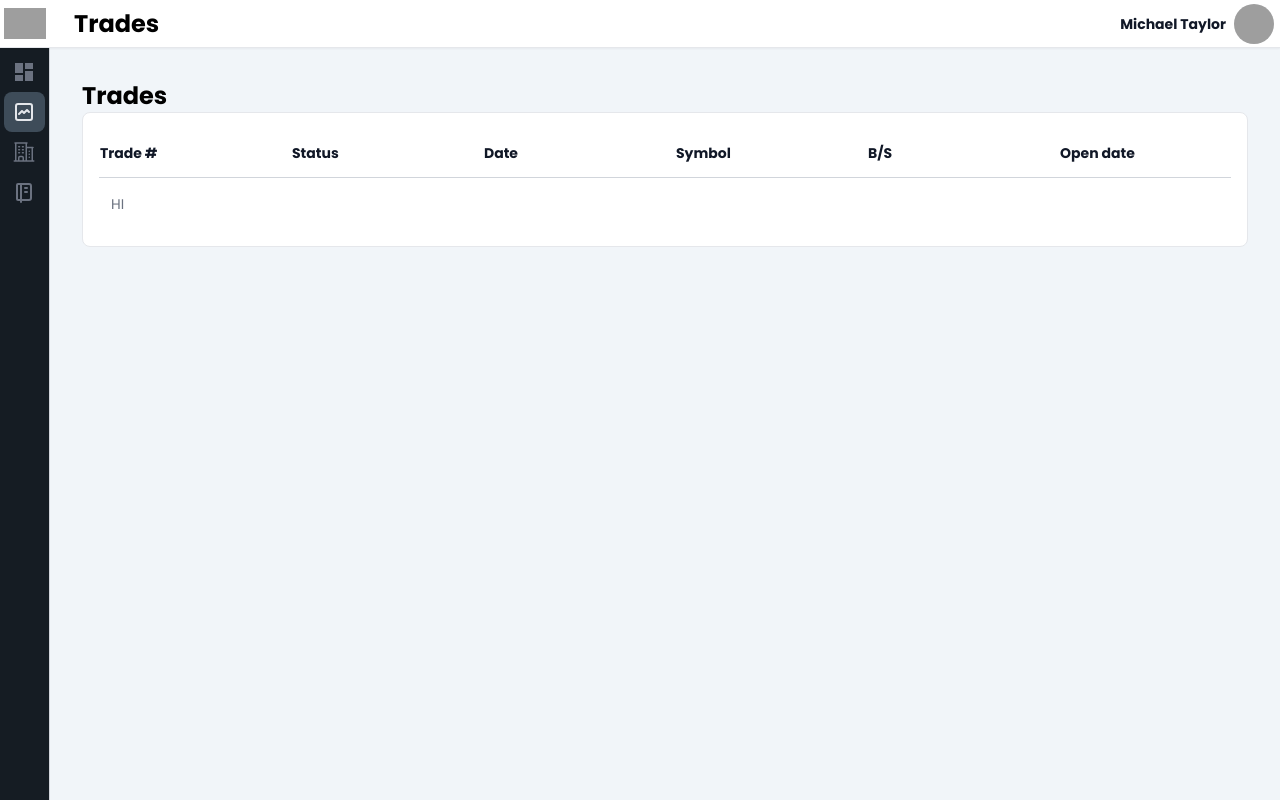
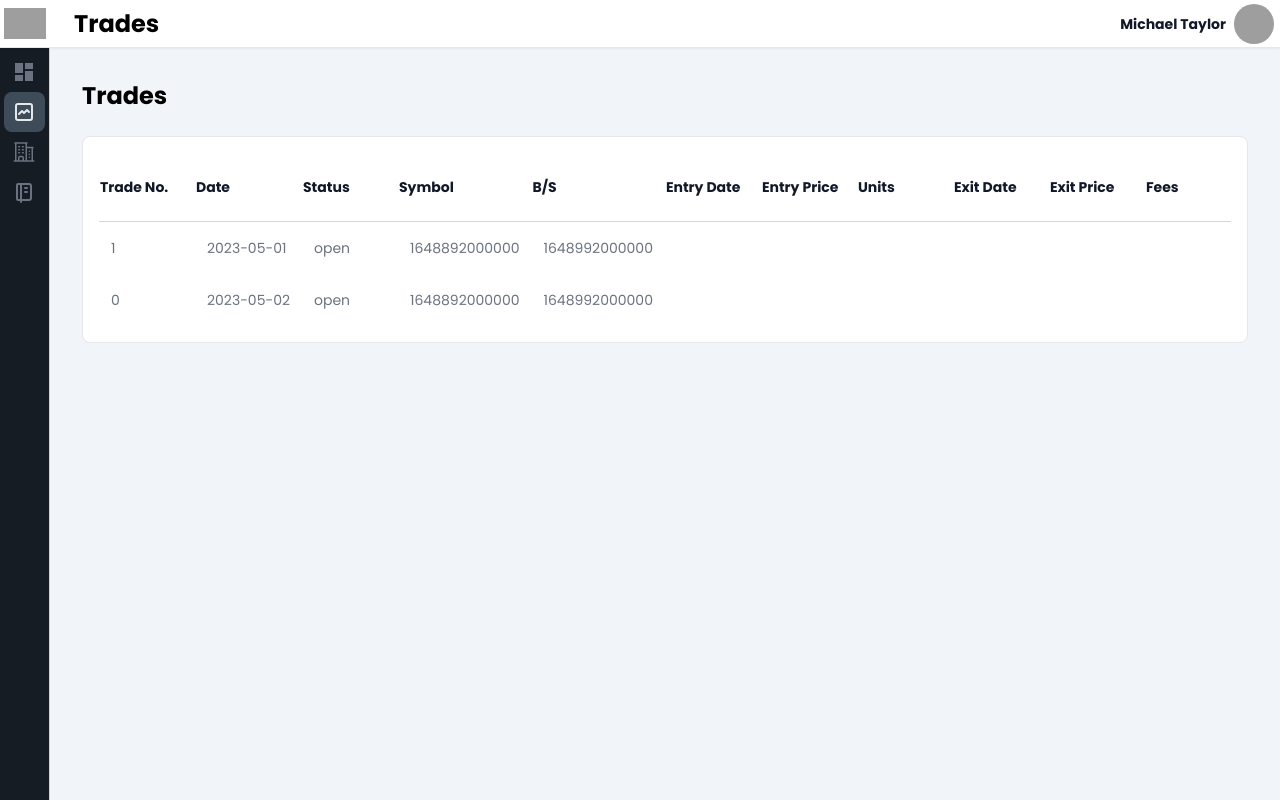
Before and after one commit to AurelianSpodarec/tradesmash-demo, a React (Vite) app: page /trades in a window 1280 px wide. Built offline with nearby package versions, Linux system fonts and the light colour scheme; grey boxes are pictures that could not be loaded.

Commit message:
update: Added TH values for trades

```diff
--- a/src/database/migrations/fakeTrades.json
+++ b/src/database/migrations/fakeTrades.json
@@ -1,6 +1,6 @@
 [
     {
-        "id": 9,
+        "id": 0,
         "tradeNumber": 15,
         "status": "open",
         "date": "2023-05-02",
@@ -36,5 +36,43 @@
         "notes": [1,2,3],
         "updatedAt": 1648992000000,
         "createdAt": 1648892000000
+    },
+    {
+        "id": 1,
+        "tradeNumber": 45,
+        "status": "open",
+        "date": "2023-05-01",
+        "symbol": "GOOGL",
+        "buySell": "sell",
+        "openDate": "2023-05-01",
+        "openPrice": 58.5,
+        "units": 250,
+        "closeDate": null,
+        "closePrice": null,
+        "fees": 10,
+        "stopLoss": 127.5,
+        "takeProfit": 130,
+        "strategy": "momentum",
+        "tradeValue": 12850,
+        "riskPercentage": 2.3,
+        "averageOpenPrice": 128.5,
+        "averageClosePrice": null,
+        "riskRewardRatio": null,
+        "grossProfitAndLoss": null,
+        "marketCondition": "bearish",
+        "tradeDuration": null,
+        "tradeType": "day trade",
+        "emotionalState": "confident",
+        "entryReason": "technical analysis",
+        "exitReason": null,
+        "maxProfit": null,
+        "maxLoss": null,
+        "consecutiveWins": null,
+        "consecutiveLosses": null,
+        "winningPercentage": null,
+        "performanceScore": null,
+        "notes": [1,2,3],
+        "updatedAt": 1648992000000,
+        "createdAt": 1648892000000
     }
 ]
--- /dev/null
+++ b/src/database/services/apis/demo/requests/trades.tsx
@@ -0,0 +1,7 @@
+import fakeTrades from './../../../../migrations/fakeTrades.json';
+
+export function getTrades() {
+    const data = fakeTrades;
+    const reversedData = [...data].reverse();
+    return reversedData;
+}
--- a/src/views/App.tsx
+++ b/src/views/App.tsx
@@ -1,7 +1,27 @@
+import React, { useEffect } from 'react';
 import Layout from "./pages/Layout"
+import { getTrades } from '@/database/services/apis/demo/requests/trades';
+import { useDispatch } from 'react-redux';
+import { setTrades } from '@/store/features/trades/tradesSlice';
 
 function App() {
-    return <Layout />;
+    const dispatch = useDispatch()
+
+    function fetchFakeData() {
+        const trades = getTrades()
+
+        dispatch(setTrades(trades))
+    }
+
+    useEffect(() => {
+        fetchFakeData();
+    }, [])
+
+    return (
+        <>
+            <Layout />
+        </>
+    );
 }
 
 export default App
--- a/src/views/components/Card.tsx
+++ b/src/views/components/Card.tsx
@@ -1,6 +1,6 @@
 function Card({ title, children }:CardProps) {
     return (
-        <div className="overflow-hidden rounded-lg border border-gray-200 bg-white p-4">
+        <div className="overflow-hidden rounded-lg border border-gray-200 bg-white p-4 mb-6">
             {children ? children : title}
         </div>
     )
--- /dev/null
+++ b/src/views/components/PageHeader.tsx
@@ -0,0 +1,13 @@
+function PageHeader({ title }:PageHeaderProps) {
+    return (
+        <header className="mb-6">
+            <h1 className="text-2xl font-bold">{title}</h1>
+        </header>
+    )
+}
+
+export default PageHeader;
+
+interface PageHeaderProps {
+    title: string;
+}
--- a/src/views/pages/Home/HomeIndex.tsx
+++ b/src/views/pages/Home/HomeIndex.tsx
@@ -1,5 +1,6 @@
 import Card from "@/views/components/Card";
 import Container from "../_components/Container";
+import PageHeader from "@/views/components/PageHeader";
 
 // function PageTitle() {
 //     return (
@@ -12,7 +13,26 @@ function HomeIndex() {
     return (
         <Container>
 
-            <h1 className="text-2xl font-bold">Dashboard</h1>
+            <PageHeader title="Overview" />
+
+            <section className="mb-4">
+
+                <Card>
+                    Chatjs
+                </Card>
+
+            </section>
+
+            <section className="mb-4">
+
+                <div className="grid grid-cols-4 gap-4">
+                    <Card>Hi</Card>
+                    <Card>Hi</Card>
+                    <Card>Hi</Card>
+                    <Card>Hi</Card>
+                </div>
+
+            </section>
 
         </Container>
     )
--- a/src/views/pages/Notebook/NotebookIndex.tsx
+++ b/src/views/pages/Notebook/NotebookIndex.tsx
@@ -1,5 +1,6 @@
 import react, {useEffect, useRef, useState} from 'react';
 import { useDispatch, useSelector } from 'react-redux';
+import Container from '../_components/Container';
 
 function NotebookIndex() {
     const reduxNotes = useSelector((state:any) => state.notes);
@@ -7,9 +8,9 @@ function NotebookIndex() {
     const notes = reduxNotes.notes
 
     return (
-        <div>
+        <Container>
             Notebook
-        </div>
+        </Container>
     )
 }
 
--- a/src/views/pages/Trades/TradesIndex.tsx
+++ b/src/views/pages/Trades/TradesIndex.tsx
@@ -1,11 +1,13 @@
 import { useDispatch, useSelector } from 'react-redux';
 import Container from '../_components/Container';
 import Card from '@/views/components/Card';
+import PageHeader from '@/views/components/PageHeader';
+import ITrade from '@/interface/ITrade';
 
 
 function TableTH({ name }:any) {
     return (
-        <th className="min-w-[12rem] py-3.5 pr-3 text-left text-sm font-semibold text-gray-900">
+        <th scope="col" className="min-w-[6rem] py-3.5 pr-3 text-left text-sm font-semibold text-gray-900">
             {name}
         </th>
     )
@@ -26,10 +28,12 @@ function TradesIndex() {
     const reduxTrades = useSelector((state:any) => state.trades);
     const trades = reduxTrades.trades
 
+    console.log(trades)
+
     return (
         <Container>
 
-            <h1 className="text-2xl font-bold">Trades</h1>
+            <PageHeader title="Trades" />
 
             {/* <section className="pt-8"> */}
 
@@ -39,7 +43,7 @@ function TradesIndex() {
                 <table aria-describedby="trades_table" className="min-w-full table-fixed divide-y divide-gray-300">
                     <thead>
                         <tr>
-                            <TableTH name="Trade #" />
+                            {/* <TableTH name="Trade #" />
                             <TableTH name="Status" />
                             <TableTH name="Date" />
                             <TableTH name="Symbol" />
@@ -60,13 +64,60 @@ function TradesIndex() {
                             <TableTH name="AOP" />
                             <TableTH name="ACP" />
                             <TableTH name="R/R Ratio" />
-                            <TableTH name="Gross P&L" />
+                            <TableTH name="Gross P&L" /> */}
+                            <TableTH name="Trade No." />
+                            <TableTH name="Date" />
+                            <TableTH name="Status" />
+
+                            <TableTH name="Symbol" />
+                            <TableTH name="B/S" />
+                            <TableTH name="Entry Date" />
+                            <TableTH name="Entry Price" />
+                            <TableTH name="Units" />
+                            <TableTH name="Exit Date" />
+                            <TableTH name="Exit Price" />
+                            <TableTH name="Fees" />
+                            <TableTH name="Stop Loss" />
+                            <TableTH name="Take Profit" />
+                            <TableTH name="Strategy" />
+                            <TableTH name="Value" />
+                            <TableTH name="Risk %" />
+                            <TableTH name="Avg Entry Price" />
+                            <TableTH name="Avg Exit Price" />
+                            <TableTH name="R-R Ratio" />
+                            <TableTH name="P/L" />
+                            <TableTH name="Market" />
+                            <TableTH name="Duration" />
+                            <TableTH name="Type" />
+                            <TableTH name="Emotion" />
+                            <TableTH name="Entry Reason" />
+                            <TableTH name="Exit Reason" />
+                            <TableTH name="Max Profit" />
+                            <TableTH name="Max Loss" />
+                            <TableTH name="Wins" />
+                            <TableTH name="Losses" />
+                            <TableTH name="Win %" />
+                            <TableTH name="Score" />
+                            <TableTH name="Notes" />
+
+
+                            <TableTH name="Updated At" />
+                            <TableTH name="Created At" />
                         </tr>
                     </thead>
                     <tbody>
-                        <tr>
-                            <TableTD name="HI" />
+                        {trades && trades.map((trade:ITrade) => (
+                        <tr key={trade.id}>
+                            <TableTD name={trade.id} />
+                            <TableTD name={trade.date} />
+                            <TableTD name={trade.status} />
+
+
+
+                            <TableTD name={trade.createdAt} />
+                            <TableTD name={trade.updatedAt} />
                         </tr>
+                        ))}
                     </tbody>
                 </table>
                 </div>
```
